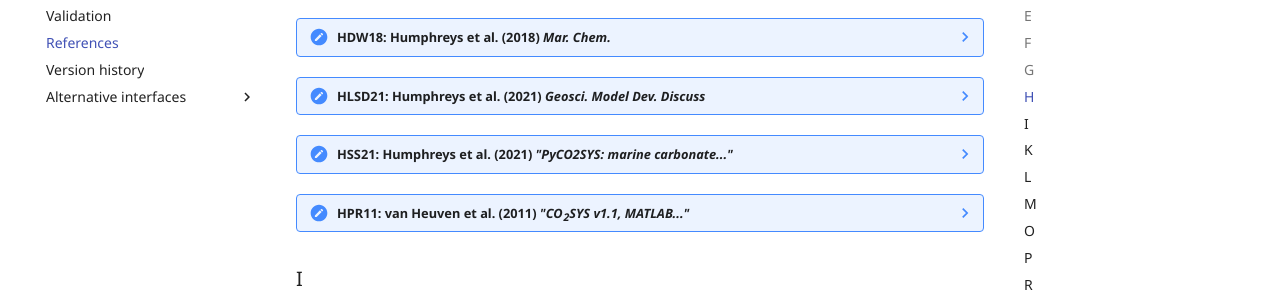
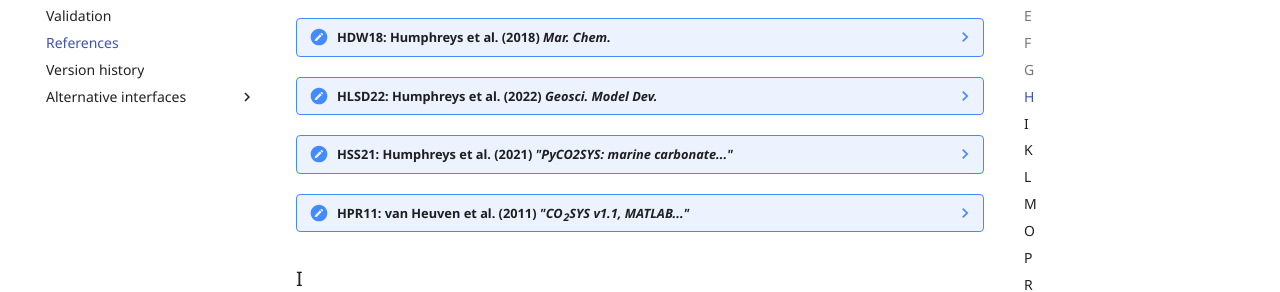
Before and after one commit to mvdh7/PyCO2SYS, an MkDocs documentation site: the page built from docs/refs.md, in a window 1280 px wide and 900 px high, scrolled down 1579 px. Shown: the part 173-465 px from the top of the window. Built offline with MkDocs 1.6.1 and Material for MkDocs 9.7.7, drawn with Linux system fonts in a browser that asks for light colours; comment, search, counter and statistics services are not loaded.

Commit message:
Update GMD ref

```diff
--- a/docs/refs.md
+++ b/docs/refs.md
@@ -79,8 +79,8 @@ Click on each reference to see more details.
 ??? note "HDW18: Humphreys et al. (2018) *Mar. Chem.*"
     Humphreys, M. P., Daniels, C. J., Wolf-Gladrow, D. A., Tyrrell, T., and Achterberg, E. P. (2018). On the influence of marine biogeochemical processes over CO<sub>2</sub> exchange between the atmosphere and ocean. *Marine Chemistry* 199, 1–11. [doi:10.1016/j.marchem.2017.12.006](https://doi.org/10.1016/j.marchem.2017.12.006).
 
-??? note "HLSD21: Humphreys et al. (2021) *Geosci. Model Dev. Discuss*"
-    Humphreys, M. P., Lewis, E. R., Sharp, J. D., and Pierrot, D. (2021).  PyCO2SYS v1.7: marine carbonate system calculations in Python.  *Geoscientific Model Development Discussions* [preprint].  [doi:10.5194/gmd-2021-159](https://doi.org/10.5194/gmd-2021-159).
+??? note "HLSD22: Humphreys et al. (2022) *Geosci. Model Dev.*"
+    Humphreys, M. P., Lewis, E. R., Sharp, J. D., and Pierrot, D. (2021).  PyCO2SYS v1.8: marine carbonate system calculations in Python.  *Geoscientific Model Development* 15, 15–43.  [doi:10.5194/gmd-15-15-2022](https://doi.org/10.5194/gmd-15-15-2022).
 
 ??? note "HSS21: Humphreys et al. (2021) *"PyCO2SYS: marine carbonate..."*"
     Humphreys, M. P., Schiller, A. J., Sandborn, D. E., Gregor, L., Pierrot, D., van Heuven, S. M. A. C., Lewis, E. R., and Wallace, D. W. R. (2021). PyCO2SYS: marine carbonate system calculations in Python.  *Zenodo.* [doi:10.5281/zenodo.3744275](https://doi.org/10.5281/zenodo.3744275).
```
